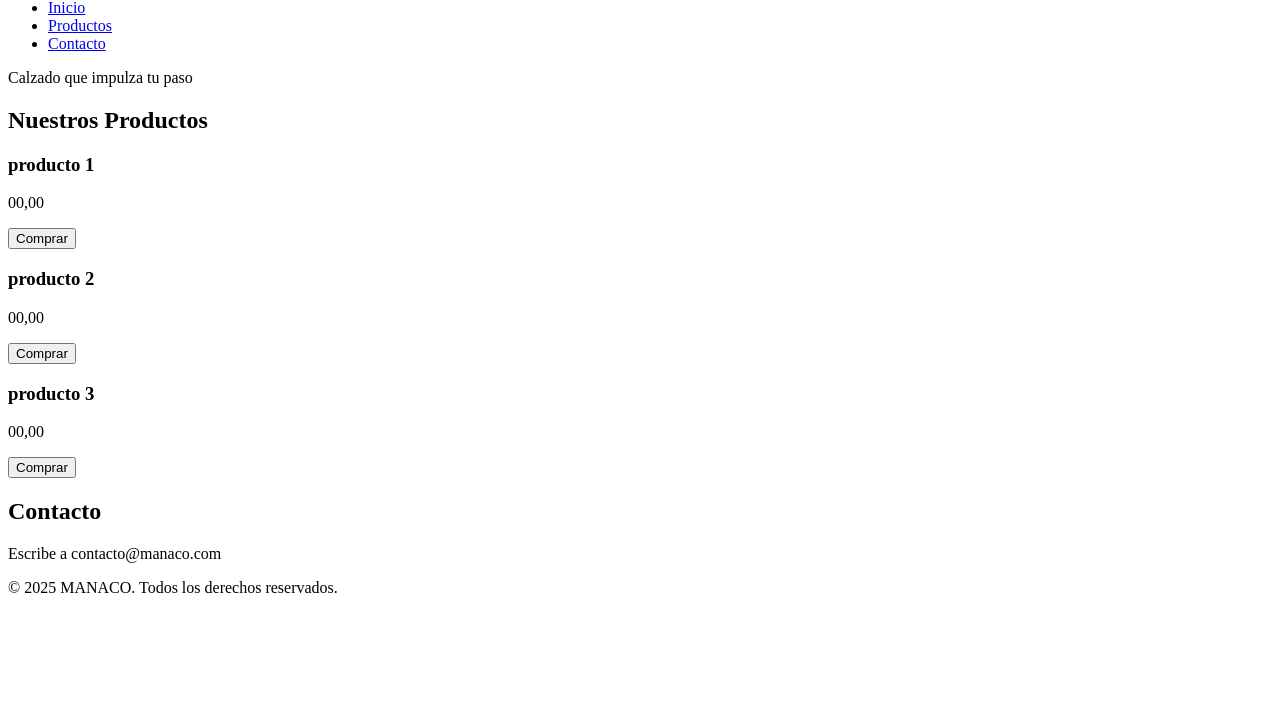
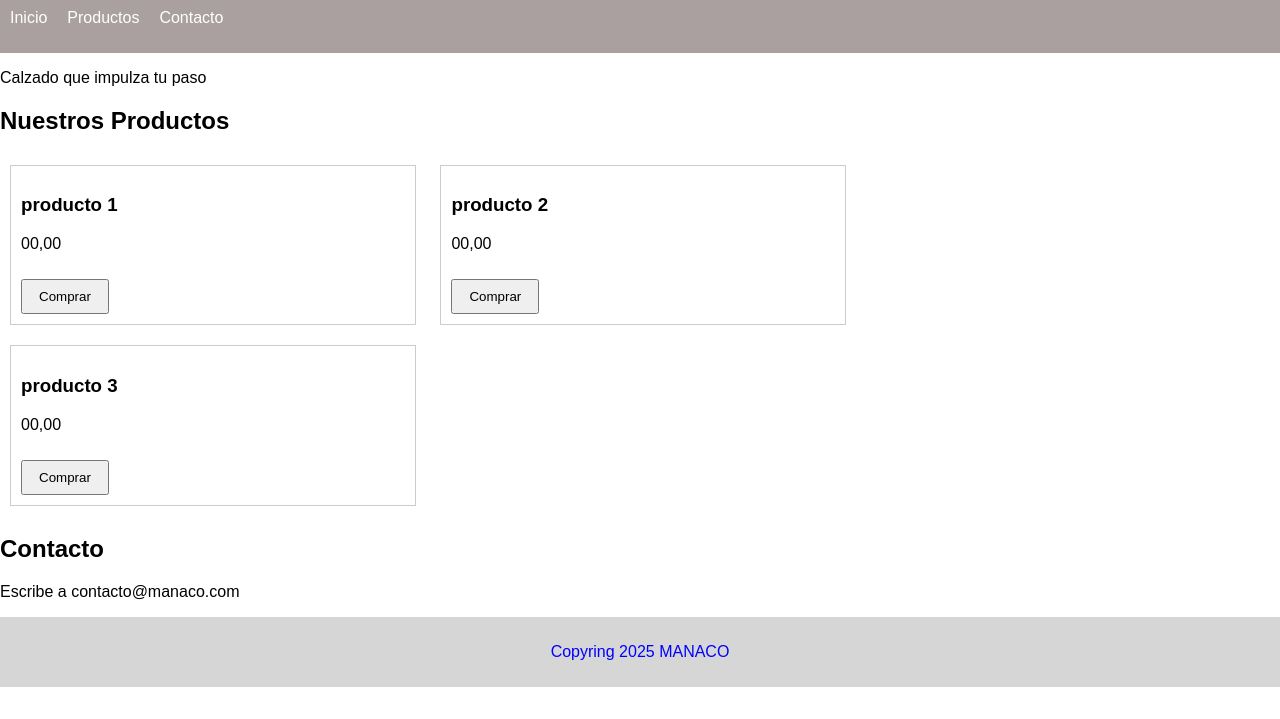
Before and after one commit to MarvinChara/primerexamen-marvin-chara, a plain HTML site: page index.html in a window 1280 px wide. Shown: the part 81-800 px from the top of the page. Drawn offline with Linux system fonts and the light colour scheme.

Commit message:
index.html y README.md actualizado

```diff
--- a/index.html
+++ b/index.html
@@ -12,18 +12,46 @@
     <meta property="og:image" content="https://via.placeholder.com/150">
 
     <style>
-        /* Estilos para foco visible */
-        a:focus, button:focus {
-            outline: 2px solid blue;
-            outline-offset: 2px;
+        /* Estilos generales (mobile-first) */
+        body {
+            font-family: Arial, sans-serif;
+            margin: 0;
+            padding: 0;
         }
 
-        /* Skip link: solo visible al recibir foco */
+        /* Header mobile */
+        header {
+            background-color: rgb(170, 160, 160);
+            color: white;
+            padding: 10px;
+        }
+
+        nav ul {
+            list-style: none;
+            padding: 0;
+            display: flex;
+            justify-content: space-around;
+        }
+
+        nav a {
+            color: white;
+            text-decoration: none;
+        }
+
+        /* Footer */
+        footer {
+            background-color: rgb(214, 214, 214);
+            color: blue; /* Footer texto azul */
+            text-align: center;
+            padding: 10px;
+        }
+
+        /* Skip link */
         .skip-link {
             position: absolute;
             top: -40px;
             left: 0;
-            background: #000;
+            background: #c0c0c0;
             color: #fff;
             padding: 8px;
             z-index: 100;
@@ -32,6 +60,52 @@
 
         .skip-link:focus {
             top: 0;
+        }
+
+        /* Foco visible */
+        a:focus, button:focus {
+            outline: 2px solid blue;
+            outline-offset: 2px;
+        }
+
+        /* Banner oculto en móvil */
+        #inicio {
+            display: none;
+        }
+
+        /* Productos en formato tarjeta */
+        #productos article {
+            border: 1px solid #ccc;
+            margin: 10px;
+            padding: 10px;
+            display: flex;
+            flex-direction: column;
+            align-items: center;
+        }
+
+        button {
+            padding: 8px 16px;
+            margin-top: 10px;
+            cursor: pointer;
+        }
+
+        /* Media query para pantallas más grandes */
+        @media (min-width: 600px) {
+            #productos article {
+                width: 30%;
+                margin: 10px;
+                display: inline-block;
+                vertical-align: top;
+            }
+
+            nav ul {
+                justify-content: flex-start;
+                gap: 20px;
+            }
+
+            #inicio {
+                display: block;
+            }
         }
     </style>
 </head>
@@ -62,7 +136,7 @@
                 <h3>producto 1</h3>
                 <p>00,00</p>
                 <button type="button">Comprar</button>
-                <!-- Si tuvieras imagen real, usarías alt descriptivo; actualmente solo texto -->
+                <!-- Imagen no permitida; solo texto -->
             </article>
 
             <article>
@@ -85,7 +159,7 @@
     </main>
 
     <footer>
-        <p>&copy; 2025 MANACO. Todos los derechos reservados.</p>
+        <p>Copyring 2025 MANACO</p>
     </footer>
 </body>
 </html>
```
